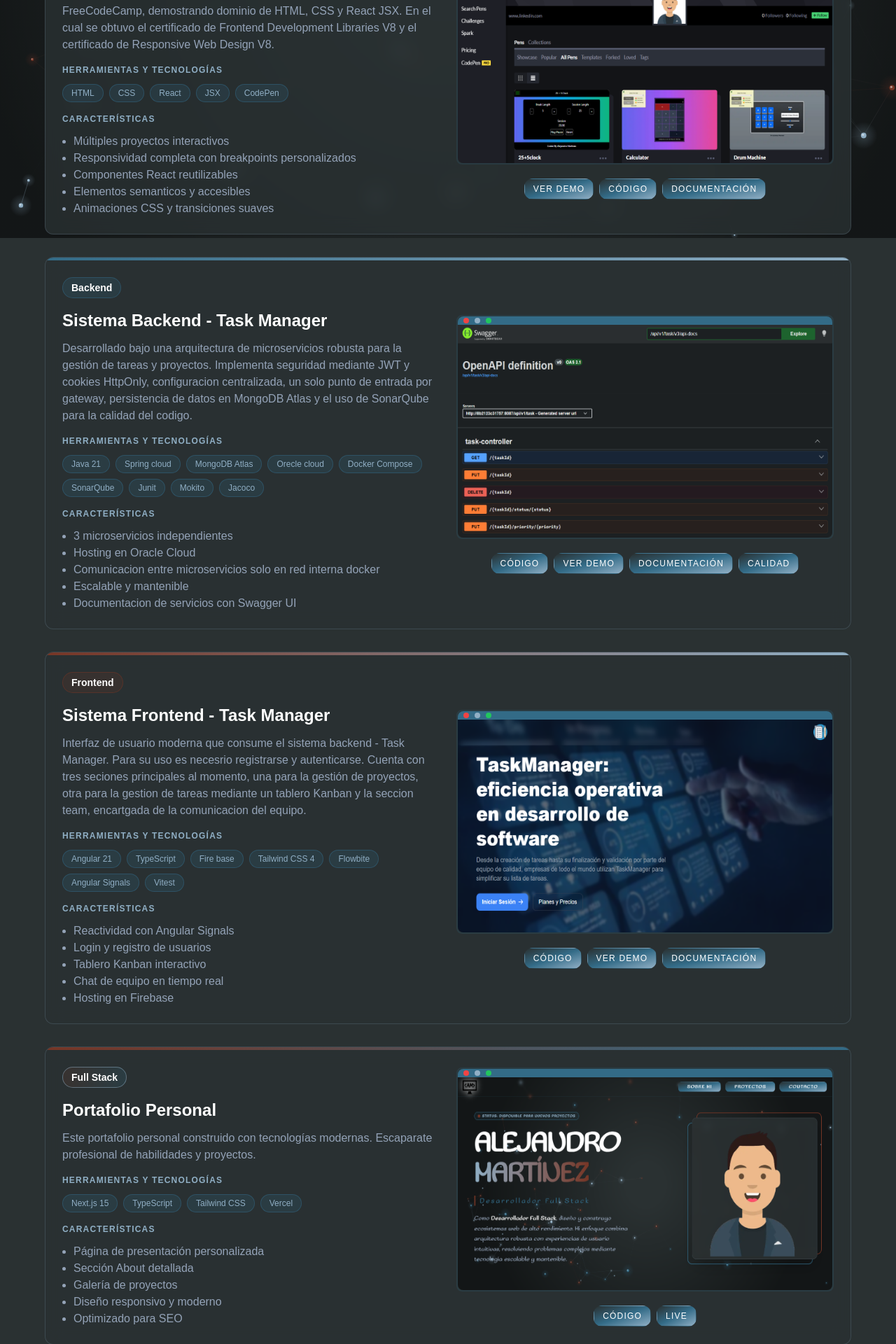
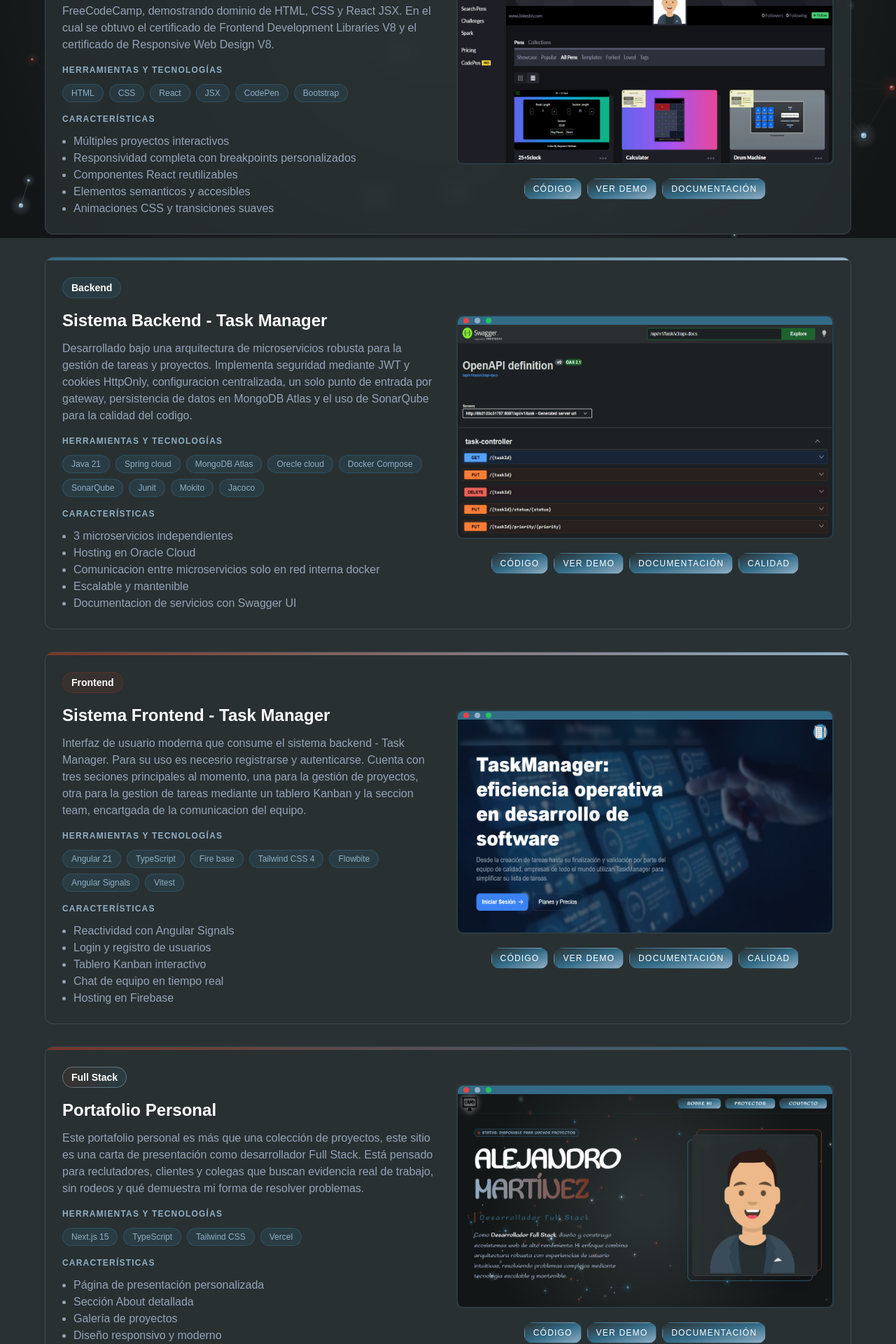
Before and after one commit to alejandro77martinez/portfolio, a Next.js app: page /projects in a window 1280 px wide. Shown: the part 460-2380 px from the top of the page at 70% size. Built offline with nearby package versions, Linux system fonts and the light colour scheme; a web font is replaced by a local one.

Commit message:
Integracion de documentacion

```diff
--- a/app/ui/about.tsx
+++ b/app/ui/about.tsx
@@ -45,8 +45,7 @@ export default function AboutMe() {
               <p className="text-slate-400 leading-relaxed mb-4 text-lg">
                 Mantenimiento, escalado de funcionalidades y refactorización de sistemas legacy construidos
                 en <span className="text-[#90AFC5] font-medium">PHP</span> y <span className="text-[#90AFC5] font-medium">Python (Odoo)</span>.
-                Mejora de performance, optimización de bases de datos y implementación de nuevas características
-                en ambientes de producción críticos.
+                Implementación de marcos de trabajo ágiles y desarrollo de documentación ingenieril de sistemas.
               </p>
               <div className="flex flex-wrap gap-2">
                 <SkillTag text="PHP" />
--- a/app/ui/contact.tsx
+++ b/app/ui/contact.tsx
@@ -20,7 +20,7 @@ export default function ContactMe() {
     {
       name: "Discord",
       icon: "M21,23l-4.378-3.406L17,21H5c-1.105,0-2-0.895-2-2V5c0-1.105,0.895-2,2-2h14c1.105,0,2,0.895,2,2V23z M16.29,8.57	c0,0-1.23-0.95-2.68-1.06l-0.3,0.61C12.86,8.04,12.4,7.98,12,7.98c-0.41,0-0.88,0.06-1.31,0.14l-0.3-0.61	C8.87,7.66,7.71,8.57,7.71,8.57s-1.37,1.98-1.6,5.84C7.49,15.99,9.59,16,9.59,16l0.43-0.58c-0.44-0.15-0.82-0.35-1.21-0.65	l0.09-0.24c0.72,0.33,1.65,0.53,3.1,0.53s2.38-0.2,3.1-0.53l0.09,0.24c-0.39,0.3-0.77,0.5-1.21,0.65L14.41,16	c0,0,2.1-0.01,3.48-1.59C17.66,10.55,16.29,8.57,16.29,8.57z M10,13.38c-0.52,0-0.94-0.53-0.94-1.18c0-0.65,0.42-1.18,0.94-1.18	s0.94,0.53,0.94,1.18C10.94,12.85,10.52,13.38,10,13.38z M14,13.38c-0.52,0-0.94-0.53-0.94-1.18c0-0.65,0.42-1.18,0.94-1.18	s0.94,0.53,0.94,1.18C14.94,12.85,14.52,13.38,14,13.38z",
-      url: "https://discord.com/invite/W65mWreN"
+      url: "https://discord.gg/ghywr47qnQ"
     },
     {
       name: "GitHub",
--- a/app/ui/projects.tsx
+++ b/app/ui/projects.tsx
@@ -19,7 +19,7 @@ export default function Projects() {
       image: "/codePen.png",
       category: "Frontend",
       description: "Colección de proyectos básicos desarrollados durante el bootcamp en FreeCodeCamp, demostrando dominio de HTML, CSS y React JSX. En el cual se obtuvo el certificado de Frontend Development Libraries V8 y el certificado de Responsive Web Design V8.",
-      stack: ["HTML", "CSS", "React", "JSX", "CodePen"],
+      stack: ["HTML", "CSS", "React", "JSX", "CodePen", "Bootstrap"],
       features: [
         "Múltiples proyectos interactivos",
         "Responsividad completa con breakpoints personalizados",
@@ -28,8 +28,8 @@ export default function Projects() {
         "Animaciones CSS y transiciones suaves"
       ],
       links: {
+        code: "https://codepen.io/alejandrooMartinez/pen/XWwjMOe",
         demo: "https://codepen.io/alejandroomartinez",
-        code: "https://codepen.io/alejandrooMartinez/pen/XWwjMOe",
         docs: "https://www.freecodecamp.org/alejandroomartinez"
       }
     },
@@ -71,7 +71,8 @@ export default function Projects() {
       links: {
         code: "https://github.com/alejandro77martinez/TaskManager",
         demo: "https://taskmanager-bf193.web.app/",
-        docs: "#"
+        docs: "https://github.com/alejandro77martinez/TaskManager/blob/main/docs/dise%C3%B1o-software.md",
+        quality: "https://taskmanagerquality.duckdns.org"
       }
     },
     {
@@ -79,7 +80,7 @@ export default function Projects() {
       title: "Portafolio Personal",
       category: "Full Stack",
       image: "/portfolio.png",
-      description: "Este portafolio personal construido con tecnologías modernas. Escaparate profesional de habilidades y proyectos.",
+      description: "Este portafolio personal es más que una colección de proyectos, este sitio es una carta de presentación como desarrollador Full Stack. Está pensado para reclutadores, clientes y colegas que buscan evidencia real de trabajo, sin rodeos y qué demuestra mi forma de resolver problemas.",
       stack: ["Next.js 15", "TypeScript", "Tailwind CSS", "Vercel"],
       features: [
         "Página de presentación personalizada",
@@ -89,8 +90,9 @@ export default function Projects() {
         "Optimizado para SEO"
       ],
       links: {
-        code: "#",
-        live: "#"
+        code: "https://github.com/alejandro77martinez/portfolio",
+        demo: "https://portfolio-ashy-five-25.vercel.app",
+        docs: "https://github.com/alejandro77martinez/portfolio/blob/main/docs/design-thinking.md"
       }
     }
   ];
```
Also changed, not shown: 1 other file (tests, documents, lock files or other folders).
